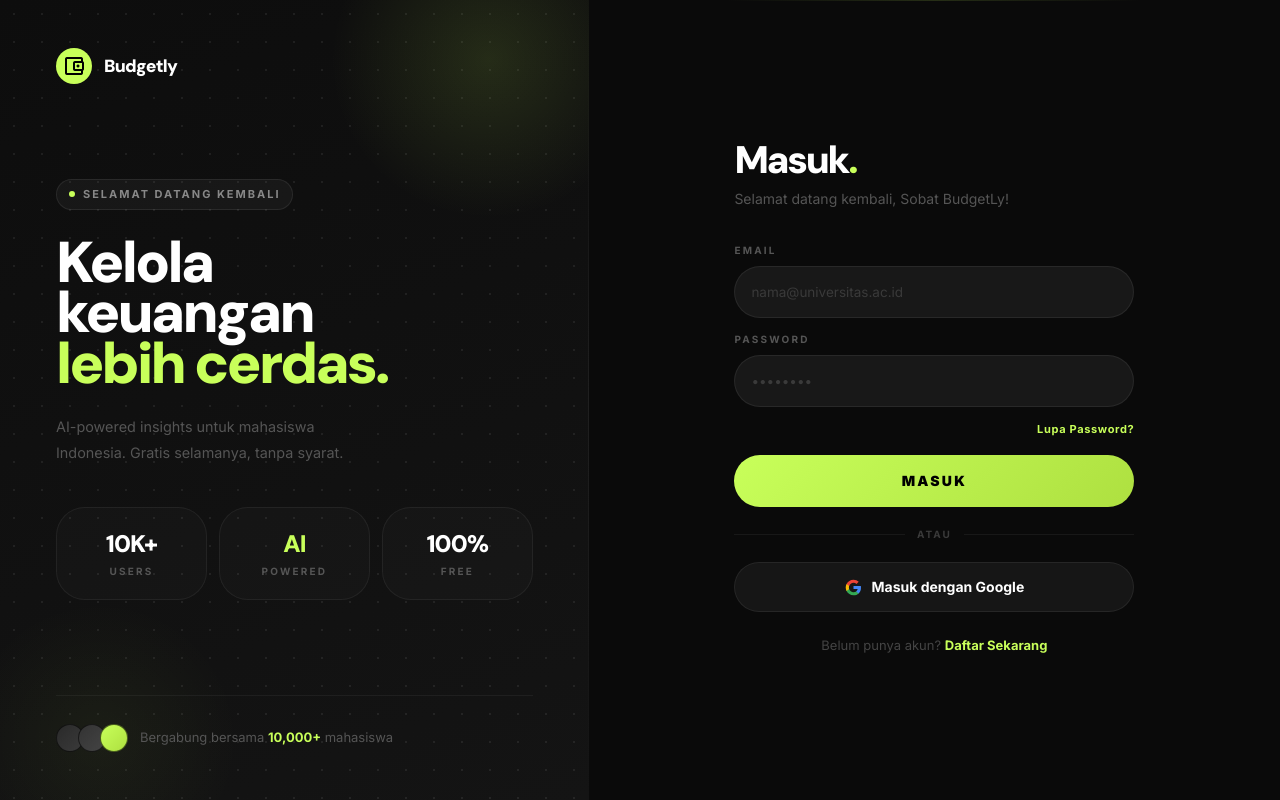
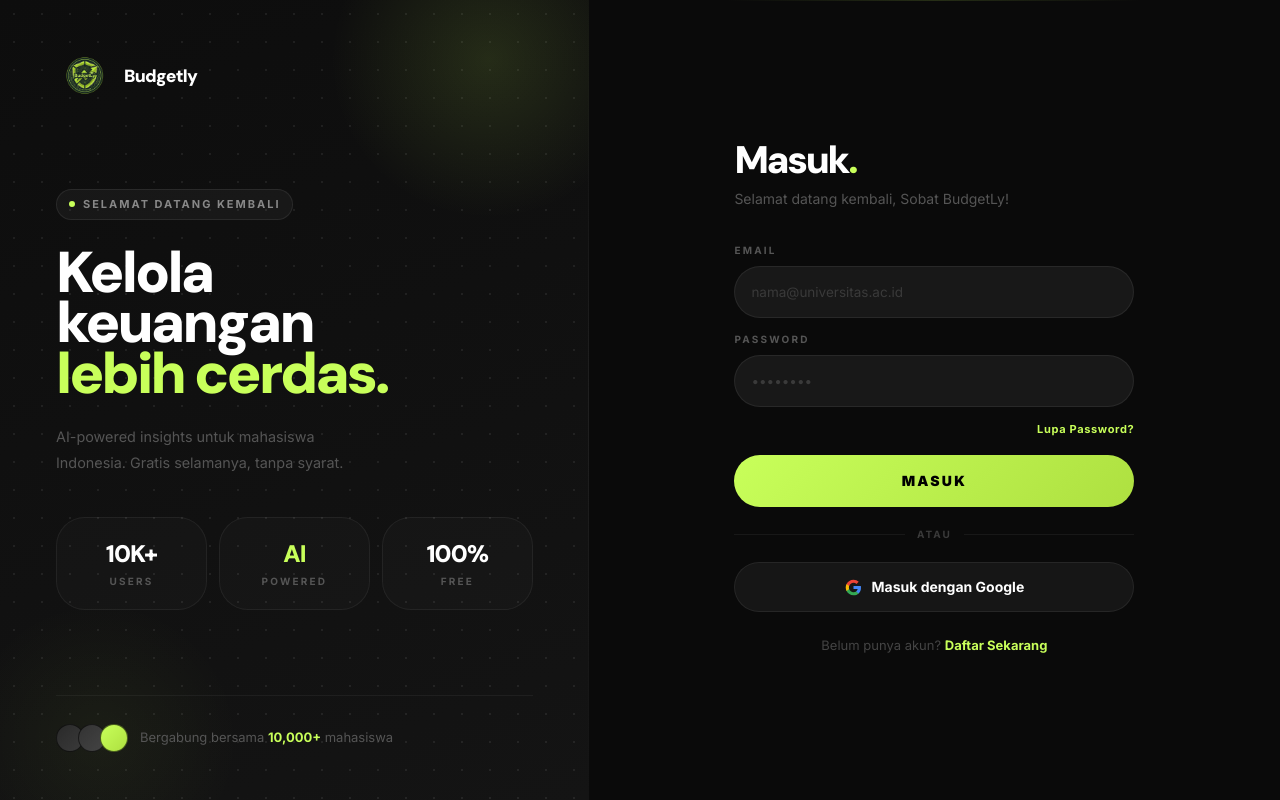
Before and after one commit to CC26-PSU168/frontend, a Next.js app: page /auth/login in a window 1280 px wide. Built offline with nearby package versions, Linux system fonts and the light colour scheme; no server answers.

Commit message:
feat: replace dummy icon with new logo in login page

```diff
--- a/src/app/auth/login/page.tsx
+++ b/src/app/auth/login/page.tsx
@@ -2,6 +2,7 @@
 
 import { useState, useEffect, useRef } from 'react';
 import Link from 'next/link';
+import LogoImage from '@/components/common/LogoImage';
 import { useRouter } from 'next/navigation';
 import { useForm } from 'react-hook-form';
 import { zodResolver } from '@hookform/resolvers/zod';
@@ -184,13 +185,8 @@
 
           {/* Logo */}
           <div ref={logoRef} className="flex items-center gap-3">
-            <div
-              className="w-9 h-9 rounded-xl flex items-center justify-center"
-              style={{ background: '#C8FF5A' }}
-            >
-              <span className="material-symbols-outlined text-black text-[18px]">
-                account_balance_wallet
-              </span>
+            <div className="w-14 h-14 rounded-full flex items-center justify-center">
+              <LogoImage className="w-12 h-12 rounded-full object-cover" />
             </div>
             <span
               className="text-[1.1rem] font-black tracking-[-0.04em] text-white"
@@ -305,13 +301,8 @@
 
           {/* Mobile Logo */}
           <div className="lg:hidden flex items-center gap-2.5 mb-10 fi fi-1">
-            <div
-              className="w-8 h-8 rounded-xl flex items-center justify-center"
-              style={{ background: '#C8FF5A' }}
-            >
-              <span className="material-symbols-outlined text-black text-[17px]">
-                account_balance_wallet
-              </span>
+            <div className="w-10 h-10 rounded-full flex items-center justify-center">
+              <LogoImage className="w-8 h-8 rounded-full object-cover" />
             </div>
             <span className="text-base font-black tracking-[-0.04em] text-white">Budgetly</span>
           </div>
```
